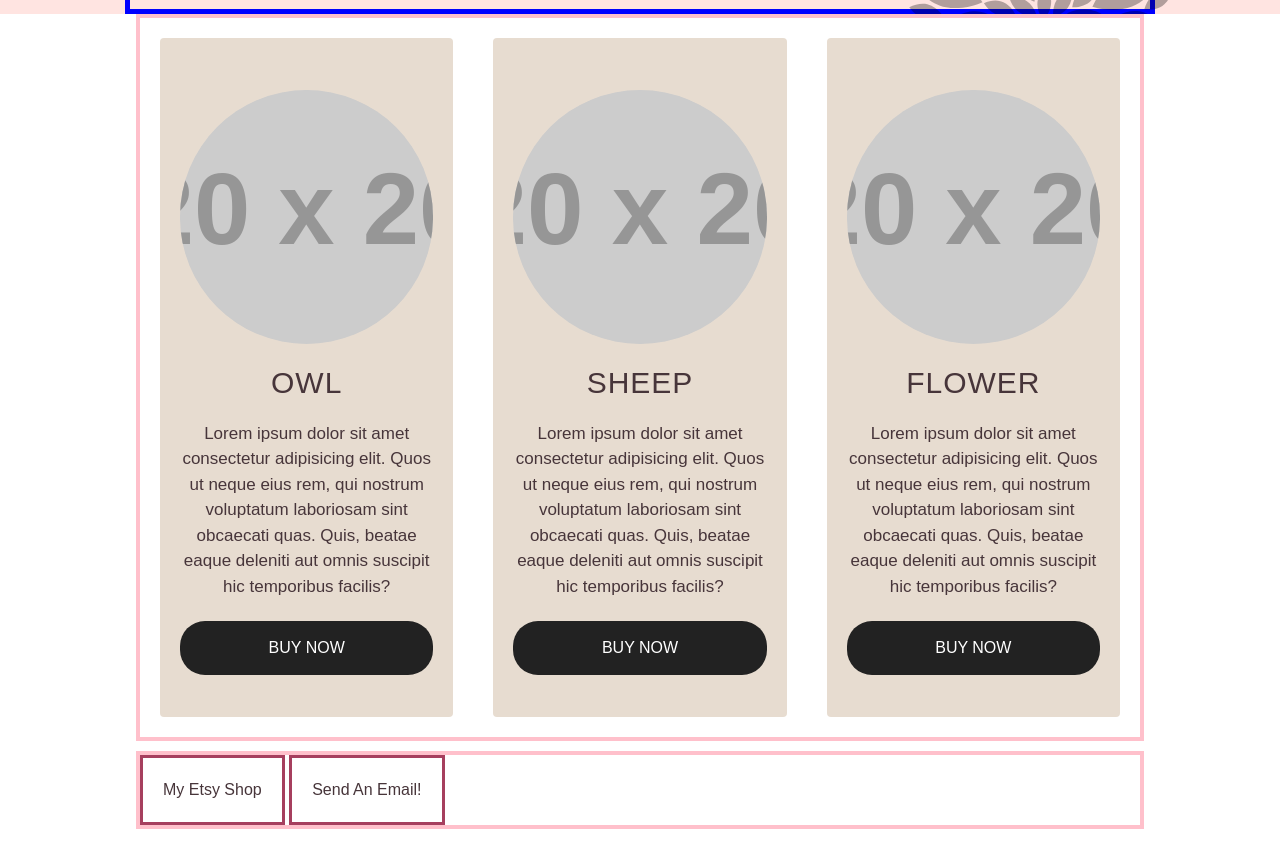
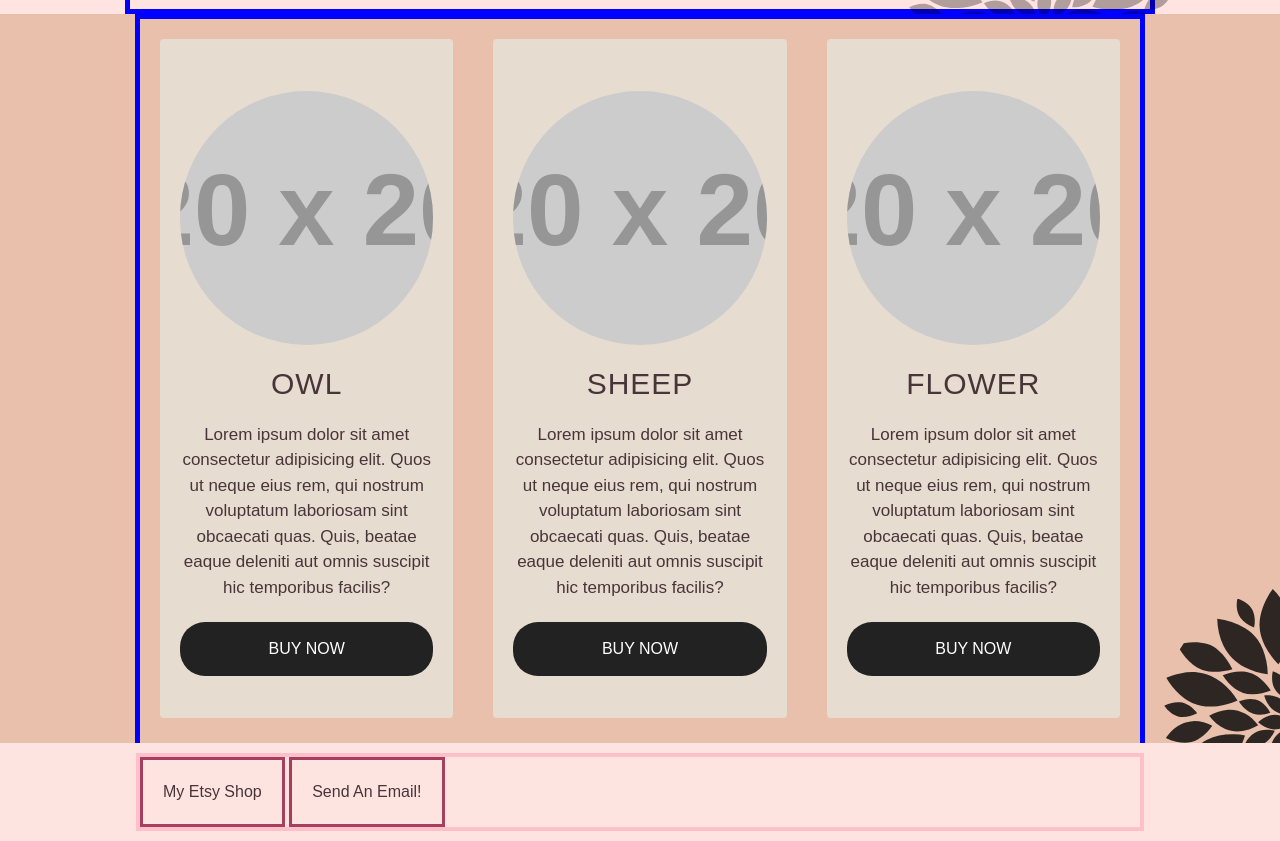
Before and after one commit to craigsanders22/responsive-challenge, a PHP site: page / in a window 1280 px wide. Shown: the part 543-1384 px from the top of the page. Run offline with PHP 8.4, Linux system fonts and the light colour scheme; grey boxes labelled with a size stand in for pictures from a placeholder-image service; some libraries are stand-ins or nearby versions.

Commit message:
svg adds

```diff
--- a/index.html
+++ b/index.html
@@ -57,9 +57,10 @@
 
 
 
-
+<section class="info">
   <div class="cards">
     <div class="inner-column">
+      <img class="flower3" src="flower.svg">
       <div class="services">
         <div class="content content-1">
           <div class="painting owl"></div>
@@ -86,6 +87,7 @@
       </div>
     </div>
   </div>
+</section>
 
 
   <footer class="site-footer">
--- a/style.css
+++ b/style.css
@@ -93,7 +93,19 @@ header a {
   display: none;
 }
 
+.flower3 {
+  display: none;
+}
+
+.info {
+  display:flex;
+   background-color: #e9c0ac;
+  background-size: cover;
+
+  }
+
 .site-footer {
+  background-color: #fee4e1;
   padding: 10px;
 }
 .site-footer a {
@@ -159,21 +171,42 @@ header a {
     left: -400px;
     bottom: -40px;
 
+  }
+
+  .info {
+    overflow: hidden;
+  }
+
+  .info .inner-column {
+    align-items: flex-start;
+    border: 5px solid blue;
+    position: relative;
 
 
   }
+
+
+  .info .flower3 {
+    display: block;
+    width: 280px;
+    position: absolute;
+    right: -300px;
+    bottom: -100px;
+    opacity: .8;
+
 }
 
 
 
 
 /* card module */
-.cards {
+.info .cards {
   box-sizing: border-box;
   font-family: sans-serif;
   max-width: 120rem;
   margin: 0 auto;
   text-align: center;
+
 }
 
 .cards h1 {
@@ -264,10 +297,6 @@ header a {
     flex-direction: column;
   }
 
-  .services img {
-    max-width: 60vw;
-  }
-
 
 
 
```
